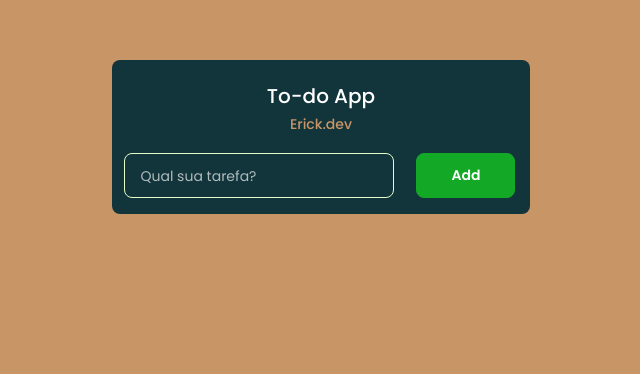
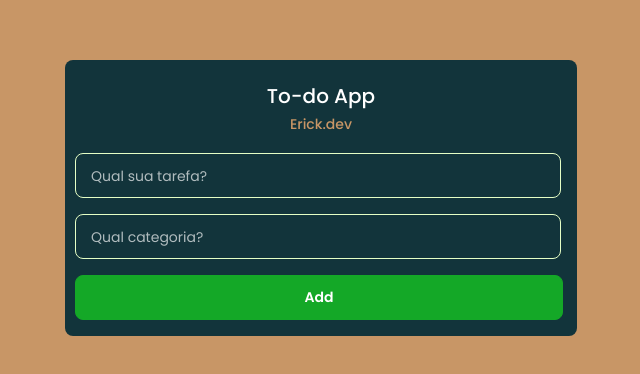
Before and after one commit to itseriqq/todoapp-react, a React (Create React App) app in the folder project/: page / in a window 1280 px wide. Shown: the part 132-506 px from the top of the page, without its empty margins (319-959 px from the left). Built offline with nearby package versions, Linux system fonts and the light colour scheme.

Commit message:
Created possibilties to categorize for each item

```diff
--- a/project/src/App.jsx
+++ b/project/src/App.jsx
@@ -10,10 +10,11 @@ import { BiCheck } from 'react-icons/bi';
 
 
 function App() {
-  const [itemList, setItemList] = useState( JSON.parse(localStorage.getItem("itemList")) || []);
+  const [itemList, setItemList] = useState(JSON.parse(localStorage.getItem("itemList")) || []);
   const [inputText, setInputText] = useState("");
   const [editedItem, setEditedItem] = useState(null);
   const [isEditing, setIsEditing] = useState(false);
+  const [itemCategory, setCategoryItem] = useState("");
 
   function handleAdicionaItem() {
     const textoSemEspacos = inputText.trim()
@@ -23,11 +24,14 @@ function App() {
       id: uuidv4(),
       itemList: textoSemEspacos,
       title: inputText,
-      completed: false
+      completed: false,
+      category: itemCategory
     };
 
     setItemList([...itemList, newItem]);
     setInputText("");
+    setCategoryItem("");
+
     localStorage.setItem("itemList", JSON.stringify([...itemList, newItem]));
   }
 
@@ -52,14 +56,22 @@ function App() {
 
   const handleUpdateItem = () => {
     const updatedList = itemList.map((item) =>
-      item.id === editedItem.id ? { ...item, itemList: editedItem.itemList } : item
+      item.id === editedItem.id
+        ? {
+            ...item,
+            itemList: editedItem.itemList,
+            category: editedItem.category,
+          }
+        : item
     );
     setItemList(updatedList);
     setIsEditing(false);
     setInputText("");
+    setCategoryItem("");
     setEditedItem(null);
     localStorage.setItem("itemList", JSON.stringify(updatedList));
   };
+
 
   return (
     <Container>
@@ -74,25 +86,54 @@ function App() {
           </Col>
         </Row>
 
-        <Row >
-          <Col xs={6} sm={8} md={8} lg={8} className="ps-4 pe-0">
-            <div className="w-100">
-              <input className="w-100 tarefa" type="text" placeholder="Qual sua tarefa?" value={isEditing ? editedItem.itemList : inputText}
+        <Row className="mb-3">
+          <Col xs={12} sm={12} md={12} lg={12}>
+            <div className="w-100 tarefainput pe-3">
+              <input
+                className="w-100 tarefa"
+                type="text"
+                placeholder="Qual sua tarefa?"
+                value={isEditing ? editedItem.itemList : inputText}
                 onChange={(e) => {
                   if (isEditing) {
                     setEditedItem({ ...editedItem, itemList: e.target.value });
                   } else {
                     setInputText(e.target.value);
                   }
-                }} />
+                }}
+              />
             </div>
           </Col>
-          <Col xs={6} sm={4} md={4} lg={4}>
-            <div className="pe-0 pe-4">
+        </Row>
+
+        <Row className="mb-3">
+          <Col xs={12} sm={12} md={12} lg={12}>
+            <div className="categoriainput w-100 pe-3">
+              <input
+                className="w-100 tarefa"
+                type="text"
+                placeholder="Qual categoria?"
+                value={isEditing ? editedItem.category : itemCategory}
+                onChange={(e) => {
+                  if (isEditing) {
+                    setEditedItem({ ...editedItem, category: e.target.value });
+                  } else {
+                    setCategoryItem(e.target.value);
+                  }
+                }}
+              />
+            </div>
+          </Col>
+        </Row>
+
+        <Row >
+          <Col xs={12} sm={12} md={12} lg={12}>
+            <div className="pe-4">
               <button className="botaoAdicionarItem" onClick={isEditing ? handleUpdateItem : handleAdicionaItem}>{isEditing ? "Ok" : "Add"}</button>
             </div>
           </Col>
         </Row>
+
 
         <Row>
           <Col xs={12}>
@@ -102,8 +143,13 @@ function App() {
                   <Row>
                     <Col xs={12} className="pe-4 ps-4">
 
+                      <li className={`${item.completed ? 'concluido' : ''}`} key={item.id}>
 
-                      <li className={`item ${item.completed ? 'concluido' : ''}`} key={item.id}>
+                        <div className="categoria">
+                          {item.category}
+                        </div>
+
+                        <div className="item">
                           <div className="texto">
                             {item.itemList}
                           </div>
@@ -121,6 +167,8 @@ function App() {
                               <BiX />
                             </button>
                           </div>
+                        </div>
+
                       </li>
                     </Col>
                   </Row>
--- a/project/src/styles.css
+++ b/project/src/styles.css
@@ -22,6 +22,7 @@ body {
 .forms {
     background-color: #12343b;
     border-radius: 8px;
+    width: 40vw;
 }
 
 input, .tarefa {
@@ -47,6 +48,10 @@ input:focus {
     overflow: hidden;
     color: white;
     outline: none;
+}
+
+.categoriainput, .tarefainput {
+    padding-left: 10px;
 }
 
 .botaoAdicionarItem {
@@ -185,6 +190,14 @@ h1 {
     margin-bottom: 10px;
 }
 
+.categoria {
+    font-size: 14px;
+    color: rgb(170, 170, 170);
+    height: 10px;
+    text-transform: uppercase;
+    padding-left: 3px;
+}
+
 
 @media (max-width: 300px) {
     input{
@@ -199,3 +212,11 @@ h1 {
     line-height: 1.2; /* Ajustando a altura da linha */
   }
 }
+
+@media (max-width: 600px) {
+    .forms {
+        background-color: #12343b;
+        border-radius: 8px;
+        width: 90vw;
+    }
+}
```
Lines whose indentation alone changed are shown as unchanged.
